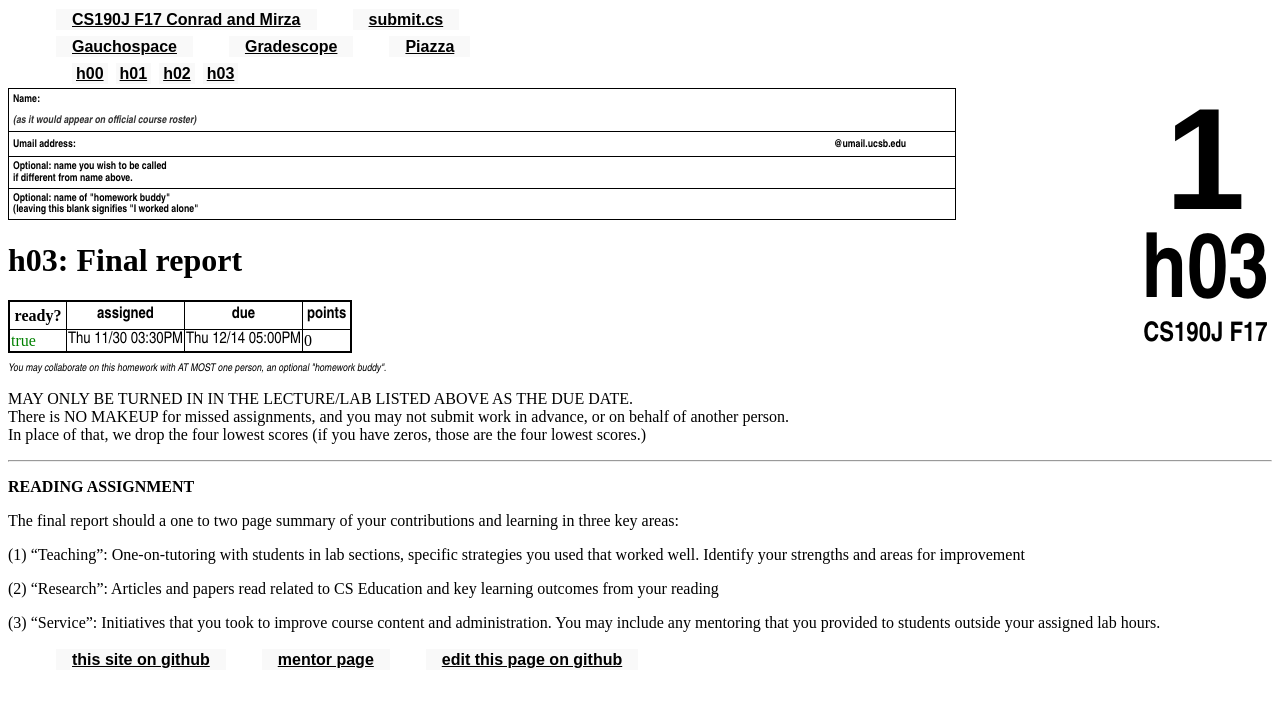
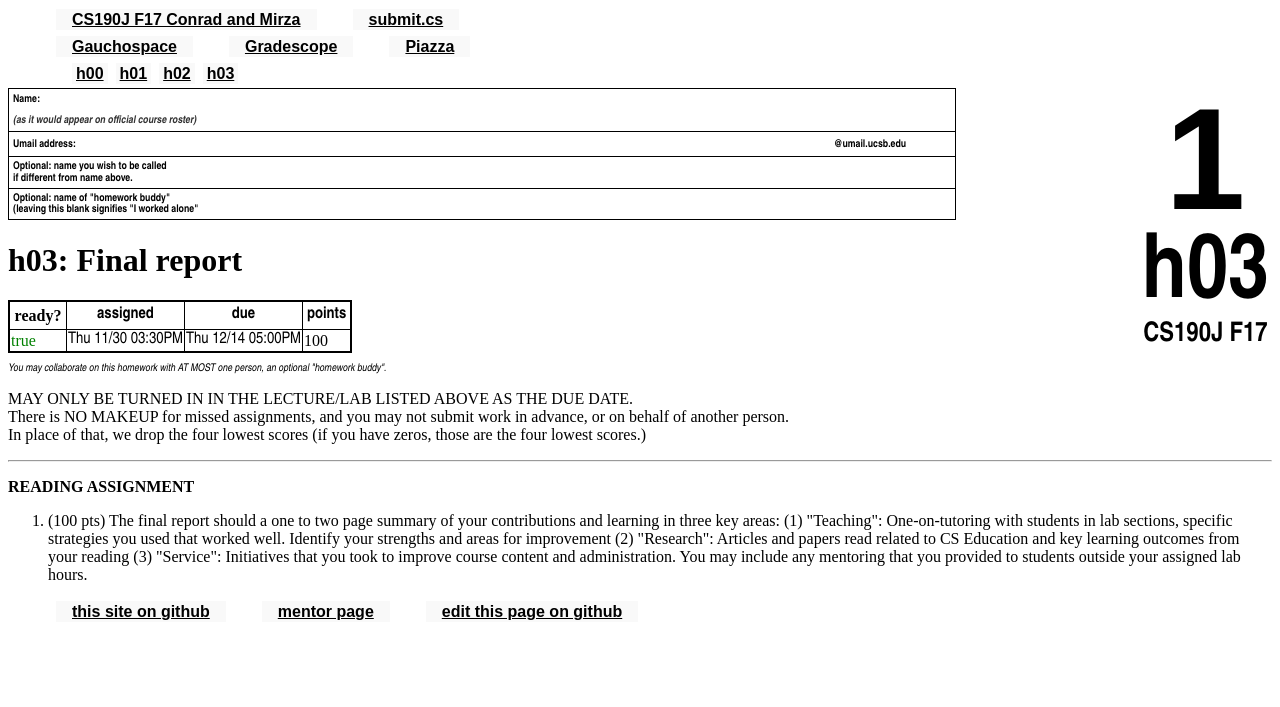
Before and after one commit to ucsb-cs190j-f17/ucsb-cs190j-f17.github.io, a Jekyll site: the page built from _hwk/h03.md, in a window 1280 px wide. Shown: the top 707 px of the page. Built offline with Jekyll 4.4.1, drawn with Linux system fonts in a browser that asks for light colours.

Commit message:
final report

```diff
--- a/_hwk/h03.md
+++ b/_hwk/h03.md
@@ -8,10 +8,16 @@ due: 2017-12-14 17:00:00.00-8:00
 
 <b>READING ASSIGNMENT</b>
 
-The final report should a one to two page summary of your contributions and learning in three key areas:
+<ol>
+
+<li> (100 pts) The final report should a one to two page summary of your contributions and learning in three key areas:
 
 (1) "Teaching": One-on-tutoring with students in lab sections, specific strategies you used that worked well. Identify your strengths and areas for improvement
 
 (2) "Research": Articles and papers read related to CS Education and key learning outcomes from your reading
 
 (3) "Service": Initiatives that you took to improve course content and administration. You may include any mentoring that you provided to students outside your assigned lab hours.
+
+
+</li>
+</ol>
```
